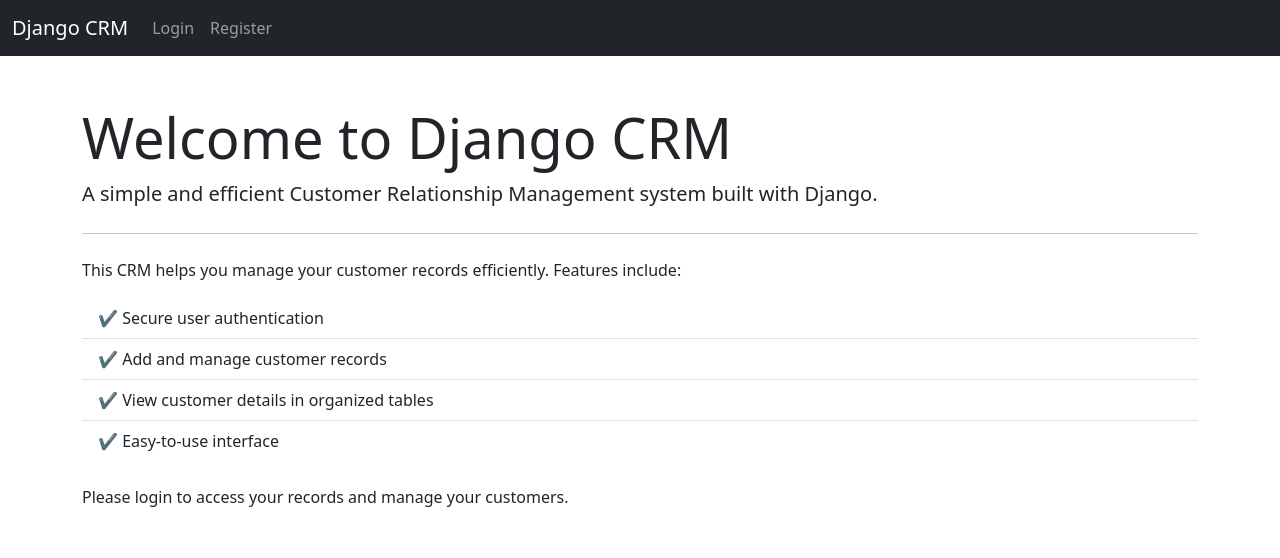
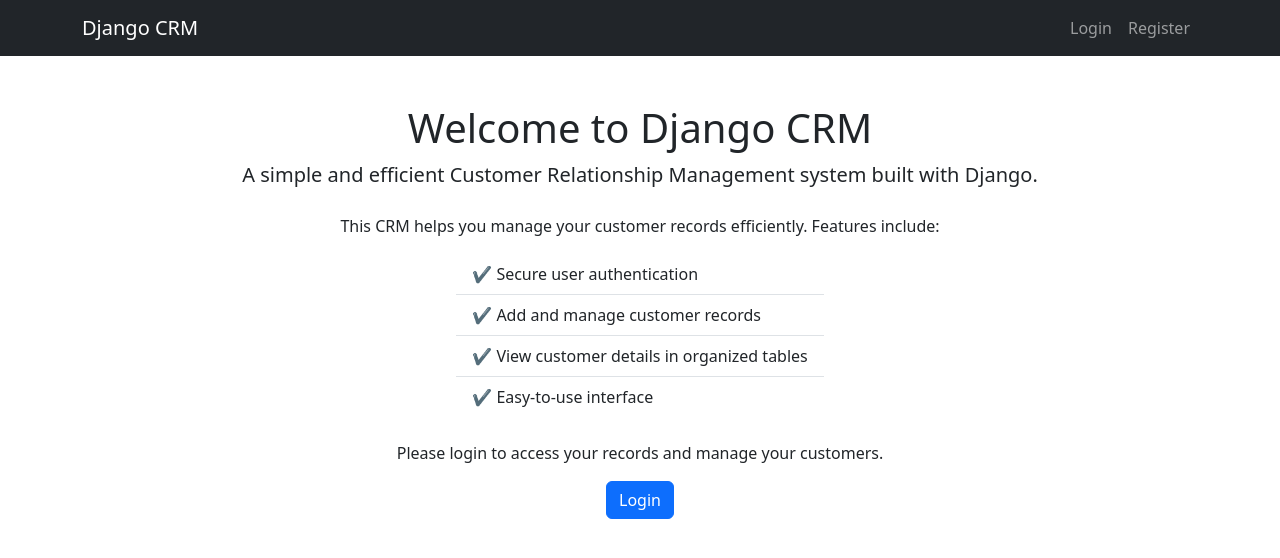
Before and after one commit to developer-ajay/django_crm_rest, a Django app: page / in a window 1280 px wide. Shown: the top 558 px of the page. Run offline with Django 5.2, Linux system fonts and the light colour scheme; data that the repository does not hold is empty.

Commit message:
html & js changes

```diff
--- a/dcrm/templates/index.html
+++ b/dcrm/templates/index.html
@@ -4,33 +4,45 @@
   <meta charset="UTF-8" />
   <meta name="viewport" content="width=device-width, initial-scale=1.0"/>
   <title>Django CRM - Home</title>
-  <link href="https://cdn.jsdelivr.net/npm/bootstrap@5.3.1/dist/css/bootstrap.min.css" rel="stylesheet" />
+  <link href="https://cdn.jsdelivr.net/npm/bootstrap@5.3.0/dist/css/bootstrap.min.css" rel="stylesheet">
   <script defer src="https://cdn.jsdelivr.net/npm/bootstrap@5.3.1/dist/js/bootstrap.bundle.min.js"></script>
   <script src="https://cdn.jsdelivr.net/npm/axios/dist/axios.min.js"></script>
 </head>
 <body>
-  <!-- Navbar -->
   <nav class="navbar navbar-expand-lg navbar-dark bg-dark">
-    <div class="container-fluid">
+    <div class="container">
         <a class="navbar-brand" href="#">Django CRM</a>
-      <div class="collapse navbar-collapse" id="navbarContent">
-        <ul class="navbar-nav me-auto">
-          <li class="nav-item" id="addRecordNav" style="display: none;">
-            <a class="nav-link" href="record">Add Record</a>
+        <button class="navbar-toggler" type="button" data-bs-toggle="collapse" data-bs-target="#navbarNav">
+            <span class="navbar-toggler-icon"></span>
+        </button>
+        <div class="collapse navbar-collapse" id="navbarNav">
+            <ul class="navbar-nav ms-auto">
+                <li class="nav-item">
+                  <a class="nav-link" href="#" id="loginLink">Login</a>
                 </li>
                 <li class="nav-item">
-            <a class="nav-link" id="loginBtn" data-bs-toggle="modal" data-bs-target="#loginModal" style="cursor: pointer;" >Login</a>
-          </li>
-          <li class="nav-item">
-            <a class="nav-link" id="registerBtn" data-bs-toggle="modal" data-bs-target="#registrationModal" style="cursor: pointer;" >Register</a>
-          </li>
-          <li class="nav-item">
-            <a class="nav-link" id="logoutBtn" style="display: none; cursor: pointer;">Logout</a>
+                    <a class="nav-link" href="#" id="registerLink">Register</a>
                 </li>
             </ul>
         </div>
     </div>
 </nav>
+
+<div class="container text-center mt-5">
+    <h1>Welcome to Django CRM</h1>
+    <p class="lead">A simple and efficient Customer Relationship Management system built with Django.</p>
+    <div class="mt-4">
+        <p>This CRM helps you manage your customer records efficiently. Features include:</p>
+        <ul class="list-group list-group-flush d-inline-block text-start">
+            <li class="list-group-item">✔️ Secure user authentication</li>
+            <li class="list-group-item">✔️ Add and manage customer records</li>
+            <li class="list-group-item">✔️ View customer details in organized tables</li>
+            <li class="list-group-item">✔️ Easy-to-use interface</li>
+        </ul>
+    </div>
+    <p class="mt-4">Please login to access your records and manage your customers.</p>
+    <a href="#" class="btn btn-primary">Login</a>
+</div>
 
 <!-- Login Modal -->
 <div class="modal fade" id="loginModal" tabindex="-1" aria-hidden="true">
@@ -49,6 +61,7 @@
     </div>
   </div>
 </div>
+
 <!-- Register Modal -->
 <div class="modal fade" id="registrationModal" tabindex="-1" aria-hidden="true">
   <div class="modal-dialog">
@@ -67,39 +80,6 @@
   </div>
 </div>
 
-  <!-- Records Table -->
-  <div class="card m-3" id="recordSection" style="display: none;">
-    <div class="card-header text-center">
-      <h4>Customer Records</h4>
-    </div>
-    <div class="card-body">
-      <table class="table table-striped">
-        <thead>
-          <tr>
-            <th>First</th><th>Last</th><th>Email</th><th>Phone</th><th>City</th>
-          </tr>
-        </thead>
-        <tbody id="recordBody"></tbody>
-      </table>
-    </div>
-  </div>
-
-  <!-- Home Content -->
-  <div class="container mt-5" id="homeContent">
-    <div class="jumbotron">
-      <h1 class="display-4">Welcome to Django CRM</h1>
-      <p class="lead">A simple and efficient Customer Relationship Management system built with Django.</p>
-      <hr class="my-4">
-      <p>This CRM helps you manage your customer records efficiently. Features include:</p>
-      <ul class="list-group list-group-flush mb-4">
-        <li class="list-group-item">✔️ Secure user authentication</li>
-        <li class="list-group-item">✔️ Add and manage customer records</li>
-        <li class="list-group-item">✔️ View customer details in organized tables</li>
-        <li class="list-group-item">✔️ Easy-to-use interface</li>
-      </ul>
-      <p>Please login to access your records and manage your customers.</p>
-    </div>
-  </div>
 <script src="https://code.jquery.com/jquery-3.7.1.min.js"></script>
 <script src = "/static/js/index.js"></script>
 </body>
```
Also changed, not shown: dcrm/static/js/index.js (+45 -8 lines). Lines whose indentation alone changed are shown as unchanged.
